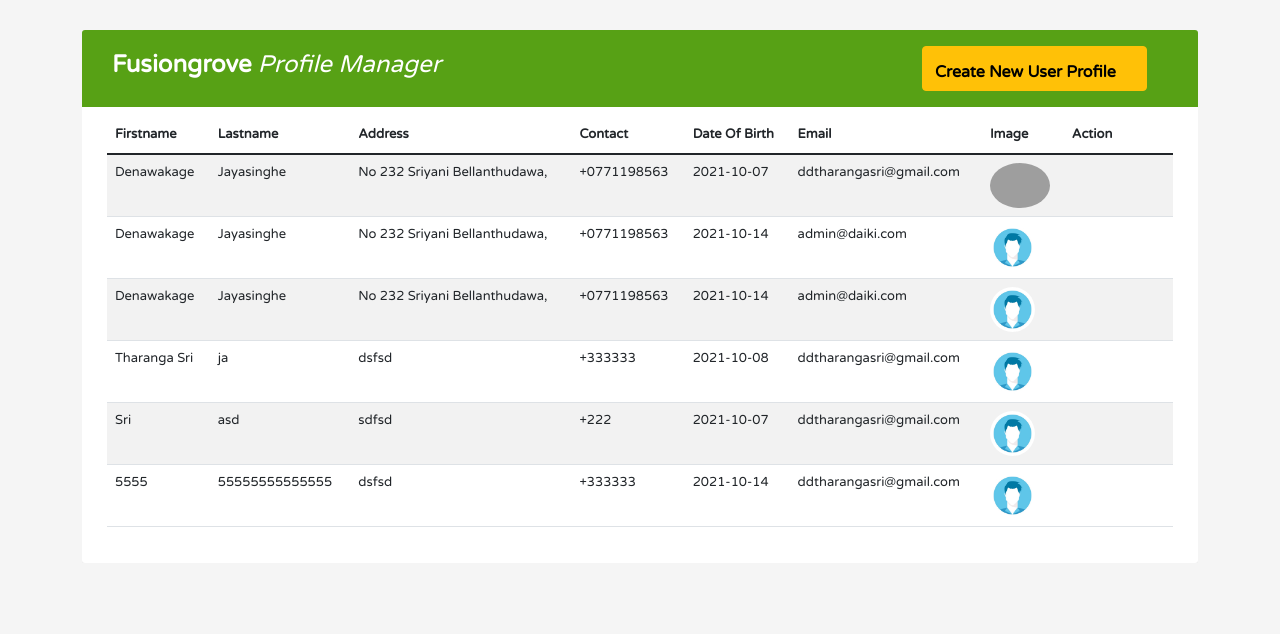
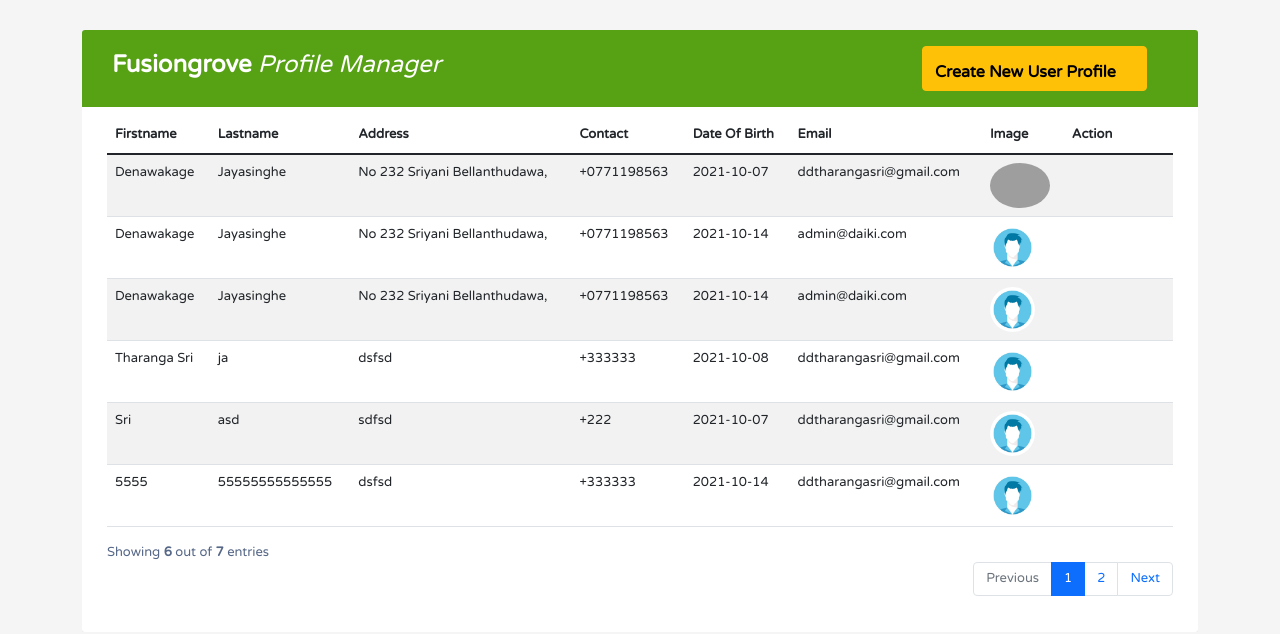
Before and after one commit to TharangaSri/user-profile, a React (Create React App) app: page / in a window 1280 px wide. Shown: the top 634 px of the page. Built offline with nearby package versions, Linux system fonts and the light colour scheme; data requests are answered from the project's data file; grey boxes are pictures that could not be loaded.

Commit message:
pagination

```diff
--- a/db.json
+++ b/db.json
@@ -62,6 +62,16 @@
       "dateofbirth": "2021-10-14",
       "email": "ddtharangasri@gmail.com",
       "image": ""
+    },
+    {
+      "firstname": "Tharanga Sri",
+      "lastname": "tttttttttttt",
+      "address": "dfsd",
+      "contact": "+3333",
+      "dateofbirth": "2021-10-07",
+      "email": "ddtharangasri@gmail.com",
+      "image": "",
+      "id": 7
     }
   ]
 }
--- a/src/components/UserList.js
+++ b/src/components/UserList.js
@@ -2,6 +2,7 @@ import { useContext, useState, useEffect } from "react";
 import { Alert, Button } from "react-bootstrap";
 import { UserContext } from "../contexts/UserContext";
 import CreateFormModelWindowHelper from "../utils/CreateFormModelWindowHelper";
+import Pagination from "../utils/PaginationHelper";
 import User from "./User";
 
 function UserList() {
@@ -30,6 +31,16 @@ function UserList() {
       handleShowAlert();
     };
   }, [users]);
+
+  //Pagination
+  const [currentPage, setCurrentPage] = useState(1);
+  const [usersPerPage] = useState(6);
+
+  const indexOfLastUsers = currentPage * usersPerPage;
+  const indexOfFirstUsers = indexOfLastUsers - usersPerPage;
+  const currentUsers = users.slice(indexOfFirstUsers, indexOfLastUsers);
+  const totalPagesNum = Math.ceil(users.length / usersPerPage);
+
   return (
     <>
       <div className="table-title">
@@ -73,13 +84,21 @@ function UserList() {
           </tr>
         </thead>
         <tbody>
-          {users.map((user) => (
+          {currentUsers.map((user) => (
             <tr key={user.id}>
               <User user={user} />
             </tr>
           ))}
         </tbody>
       </table>
+
+      <Pagination
+        pages={totalPagesNum}
+        setCurrentPage={setCurrentPage}
+        currentUsers={currentUsers}
+        users={users}
+      />
+
       <CreateFormModelWindowHelper
         show={show}
         handleClose={handleClose}
--- /dev/null
+++ b/src/utils/PaginationHelper.js
@@ -0,0 +1,82 @@
+import { useState, useEffect } from "react";
+
+const Pagination = ({ pages, setCurrentPage, currentUsers, users }) => {
+  const numOfPages = [];
+
+  for (let i = 1; i <= pages; i++) {
+    numOfPages.push(i);
+  }
+
+  const [currentButton, setCurrentButton] = useState(1);
+
+  useEffect(() => {
+    setCurrentPage(currentButton);
+  }, [currentButton, setCurrentPage]);
+
+  return (
+    <div class="clearfix">
+      <div class="hint-text">
+        Showing <b>{currentUsers.length}</b> out of <b>{users.length}</b>{" "}
+        entries
+      </div>
+      <nav aria-label="Page navigation ">
+        <ul class="pagination  justify-content-end">
+          <li class={currentButton === 1 ? "page-item disabled" : "page-item"}>
+            <a
+              class="page-link"
+              href="#"
+              tabindex="-1"
+              onClick={() =>
+                setCurrentButton((prev) => (prev === 1 ? prev : prev - 1))
+              }
+            >
+              Previous
+            </a>
+          </li>
+
+          {numOfPages.map((page, index) => {
+            return (
+              <li
+                key={index}
+                class={
+                  currentButton === page ? "page-item active" : "page-item"
+                }
+              >
+                <a
+                  class="page-link"
+                  href="#"
+                  onClick={() => setCurrentButton(page)}
+                >
+                  {page}
+                </a>
+              </li>
+            );
+          })}
+
+          <li
+            class={
+              currentButton === numOfPages.lenght
+                ? "page-item disabled"
+                : "page-item"
+            }
+          >
+            <a
+              class="page-link"
+              href="#"
+              tabindex="-1"
+              onClick={() =>
+                setCurrentButton((next) =>
+                  next === numOfPages.length ? next : next + 1
+                )
+              }
+            >
+              Next
+            </a>
+          </li>
+        </ul>
+      </nav>
+    </div>
+  );
+};
+
+export default Pagination;
```
